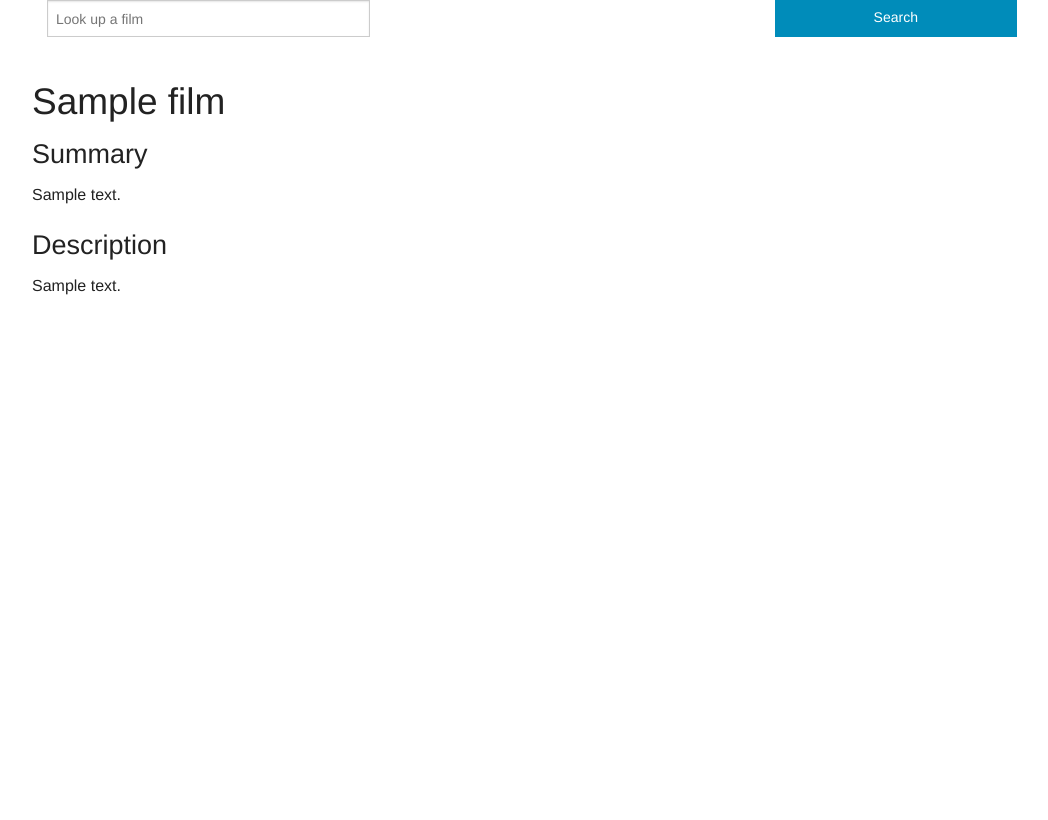
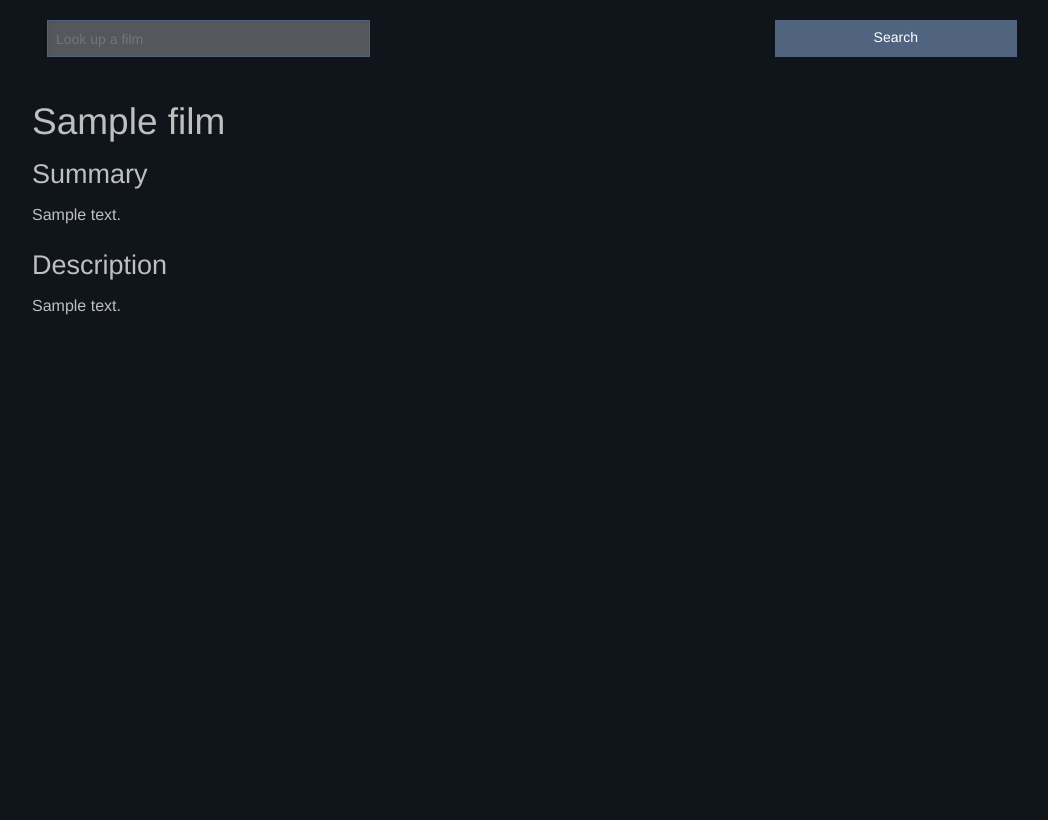
Before and after one commit to kidaa/thatsfantastic, a Django app: page /films/1/ in a window 1280 px wide. Shown: the whole page, without its empty margins (108-1156 px from the left). Before the commit the page ends 295 px from the top, so only its background shows below. Run offline with Django 3.2, Linux system fonts and the light colour scheme; tables that the repository leaves empty hold one stand-in row (values such as "Sample post"); parts of the project's set-up code (start-up, migrations or seed data) failed here and were passed over.

Commit message:
Beginning of search. Styling for dark theaters.

```diff
--- a/thatsfantastic/models.py
+++ b/thatsfantastic/models.py
@@ -2,6 +2,7 @@ from django.db import models
 from django.utils.translation import ugettext as _
 from djorm_pgarray.fields import TextArrayField
 from django_countries import countries
+from django.core.urlresolvers import reverse
 
 COUNTRY_CODES = tuple(countries)
 
@@ -44,6 +45,9 @@ class Film(models.Model):
     def __unicode__(self):
         return '{title} [{year}]'.format(title=self.title, year=self.year)
 
+    def get_absolute_url(self):
+        return reverse('film-detail', kwargs={'pk': str(self.pk)})
+
 
 class Screening(models.Model):
     start_time = models.DateTimeField()
--- /dev/null
+++ b/thatsfantastic/static/css/site.css
@@ -0,0 +1,20 @@
+body {
+    background-color: #0f151b;
+}
+
+body, p, h1, h2, h3, h4, h5 {
+    color: #bfbfbf;
+}
+
+input, input[type=text] {
+    background-color: #54585d;
+    border: 1px solid #506480;
+}
+
+button, .button {
+    background-color: #506480;
+}
+
+#searchbar {
+    margin-top: 20px;
+}
--- a/thatsfantastic/templates/base.html
+++ b/thatsfantastic/templates/base.html
@@ -2,18 +2,21 @@
 <html class="no-js" lang="en">
     <head>
         <meta charset="utf-8">
-        <meta name="viewport" content="width=device-width, initial-scale=1.0">
+        <meta name="viewport" content="width=device-width, user-scalable=no">
+        <meta name="apple-mobile-web-app-capable" content="yes">
+        <meta name="apple-mobile-web-app-status-bar-style" content="black-translucent">
         <title>That's Fantastic</title>
         <link rel="stylesheet" href='{% static "css/foundation.css" %}'>
+        <link rel="stylesheet" href='{% static "css/site.css" %}'>
         <script src='{% static "js/vendor/modernizr.js" %}'></script>
     </head>
     <body>
-        <div class="row">
+        <div id="searchbar" class="row">
             <div class="large-12 columns">
-                <form action="" method="get">
+                <form action="{% url 'films-search' %}" method="get">
                     <div class="row collapse">
                         <div class="small-9 large-4 columns">
-                            <input type="text" placeholder="Look up a film">
+                            <input name="q" type="text" placeholder="Look up a film">
                         </div>
                         <div class="small-3 columns">
                             <a href="#" class="button postfix">Search</a>
--- a/thatsfantastic/urls.py
+++ b/thatsfantastic/urls.py
@@ -1,10 +1,11 @@
 from django.conf.urls import patterns, include, url
 from django.contrib import admin
-from thatsfantastic.views import FilmDetailView
+from thatsfantastic.views import FilmDetailView, FilmSearchView
 
 
 urlpatterns = patterns('',
     url(r'^films/(?P<pk>\d+)/$', FilmDetailView.as_view(), name='film-detail'),
+    url(r'^films/search/$', FilmSearchView.as_view(), name='films-search'),
     # url(r'^blog/', include('blog.urls')),
 
     url(r'^admin/', include(admin.site.urls)),
--- a/thatsfantastic/views.py
+++ b/thatsfantastic/views.py
@@ -1,6 +1,14 @@
-from django.views.generic.detail import DetailView
+from django.views.generic import ListView, DetailView
 from thatsfantastic.models import Film
 
 
 class FilmDetailView(DetailView):
     model = Film
+
+
+class FilmSearchView(ListView):
+    model = Film
+
+    def get_queryset(self):
+        query = self.request.REQUEST.get("q")
+        return self.model.objects.filter(title__icontains=query)
```
Also changed, not shown: thatsfantastic/templates/thatsfantastic/film_list.html (added, +12 -0 lines).
